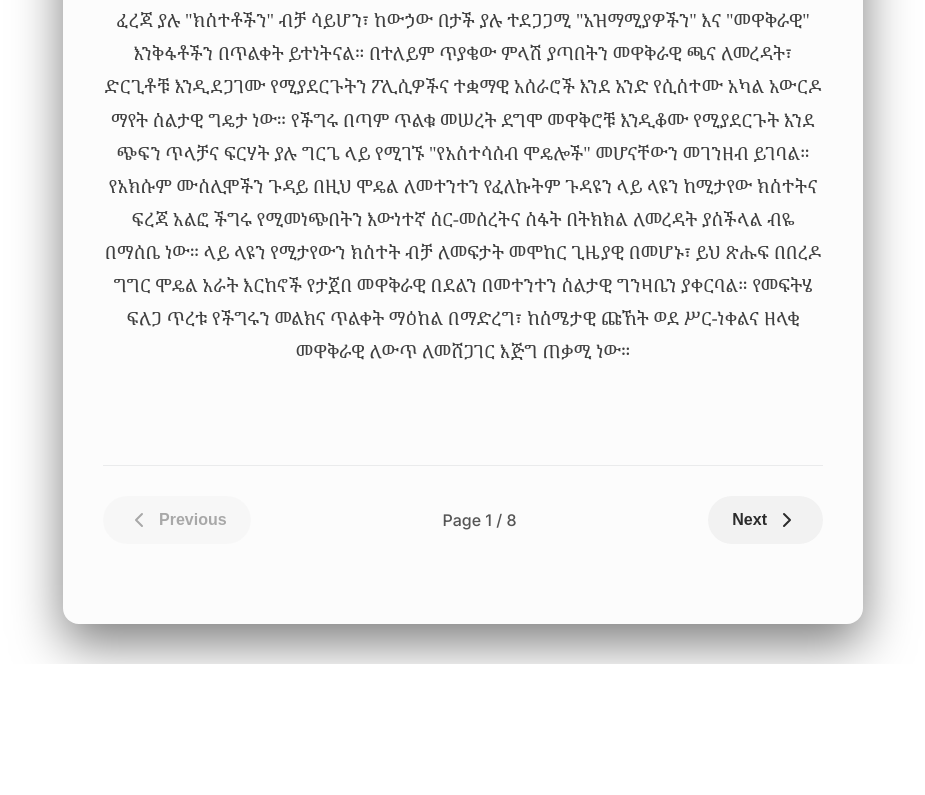
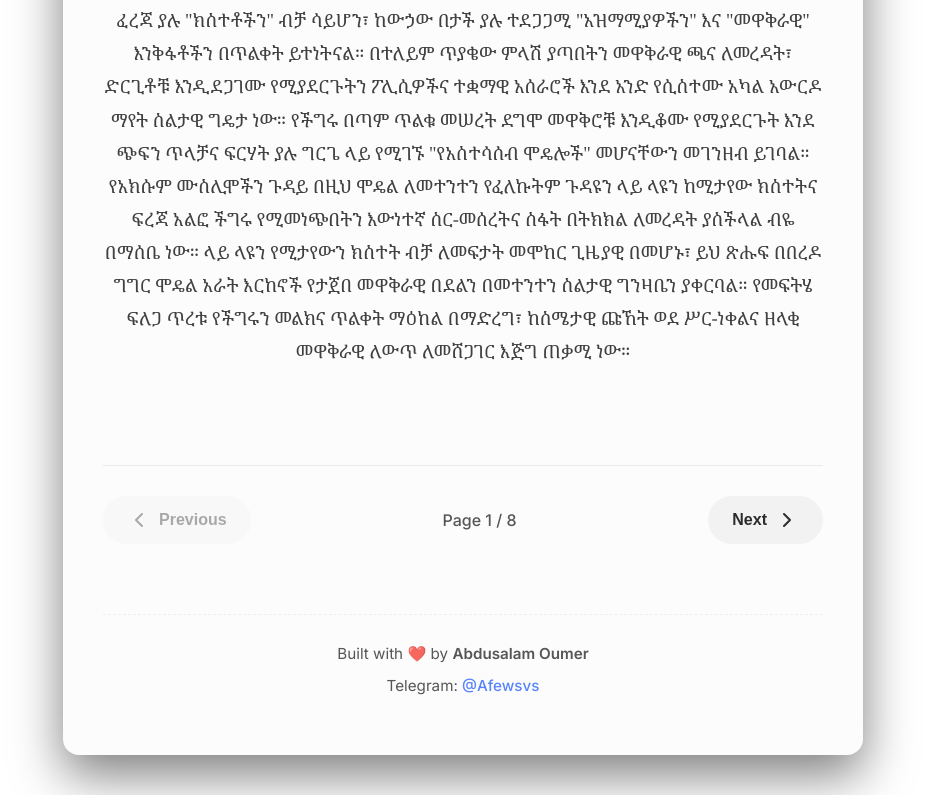
Before and after one commit to oumersalah2-cmd/Jebalu, a website built with Vite: page index.html in a window 1280 px wide. Shown: the part 1143-1938 px from the top of the page, without its empty margins (177-1102 px from the left). Before the commit the page ends 1807 px from the top, so only its background shows below. Built offline with nearby package versions, Linux system fonts and the light colour scheme.

Commit message:
feat: Add user profile photo and footer credits, improve responsive design

```diff
--- a/index.html
+++ b/index.html
@@ -41,6 +41,11 @@
           Next <svg xmlns="http://www.w3.org/2000/svg" width="24" height="24" fill="none" stroke="currentColor" stroke-width="2" stroke-linecap="round" stroke-linejoin="round" class="feather feather-chevron-right"><polyline points="9 18 15 12 9 6"></polyline></svg>
         </button>
       </div>
+
+      <footer class="app-footer">
+        <p>Built with ❤️ by <strong>Abdusalam Oumer</strong></p>
+        <p>Telegram: <a href="https://t.me/Afewsvs" target="_blank">@Afewsvs</a></p>
+      </footer>
     </main>
     <script type="module" src="./main.js"></script>
   </body>
--- a/style.css
+++ b/style.css
@@ -175,11 +175,19 @@ button {
   padding: 8px;
   background: linear-gradient(135deg, var(--accent), #ff6b6b);
   box-shadow: 0 10px 30px rgba(0,0,0,0.1);
+  animation: floatProfile 6s ease-in-out infinite;
   transition: transform 0.3s ease;
 }
 
+@keyframes floatProfile {
+  0% { transform: translateY(0); box-shadow: 0 10px 30px rgba(0,0,0,0.1); }
+  50% { transform: translateY(-10px); box-shadow: 0 15px 40px rgba(0,0,0,0.2); }
+  100% { transform: translateY(0); box-shadow: 0 10px 30px rgba(0,0,0,0.1); }
+}
+
 .author-photo-wrapper:hover {
-  transform: translateY(-5px);
+  transform: scale(1.05);
+  animation-play-state: paused;
 }
 
 .author-photo {
@@ -251,16 +259,42 @@ button {
   to { opacity: 1; transform: translateY(0); }
 }
 
+.app-footer {
+  margin-top: 40px;
+  text-align: center;
+  font-size: 0.95rem;
+  opacity: 0.8;
+  padding-top: 20px;
+  border-top: 1px dashed var(--border-color);
+}
+
+.app-footer p {
+  margin: 5px 0;
+}
+
+.app-footer a {
+  color: var(--accent);
+  text-decoration: none;
+  font-weight: 500;
+  transition: color 0.3s ease;
+}
+
+.app-footer a:hover {
+  color: var(--text-color);
+  text-decoration: underline;
+}
+
 @media (max-width: 600px) {
   .reader-container {
     width: 95%;
     margin: 20px auto;
-    padding: 30px 20px;
+    padding: 30px 15px;
     border-radius: 12px;
   }
-  .book-title { font-size: 2.2rem; }
+  .book-title { font-size: 2rem; }
   .book-subtitle { font-size: 1.1rem; }
   .nav-btn { padding: 10px 16px; font-size: 0.9rem; }
-  .author-photo-wrapper { width: 200px; height: 200px; }
+  .author-photo-wrapper { width: 180px; height: 180px; }
   #content-container { font-size: 1.05rem; }
+  .text-page p { margin-bottom: 1.4em; }
 }
```
Also changed, not shown: author-placeholder.jpg.
